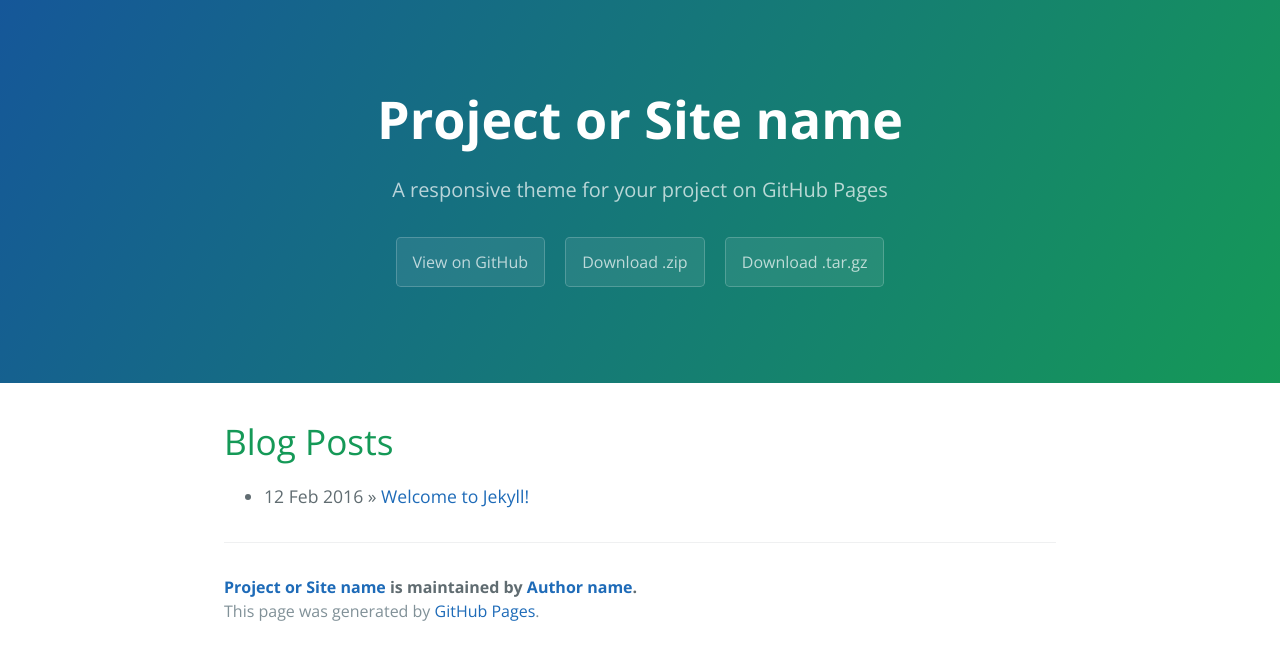
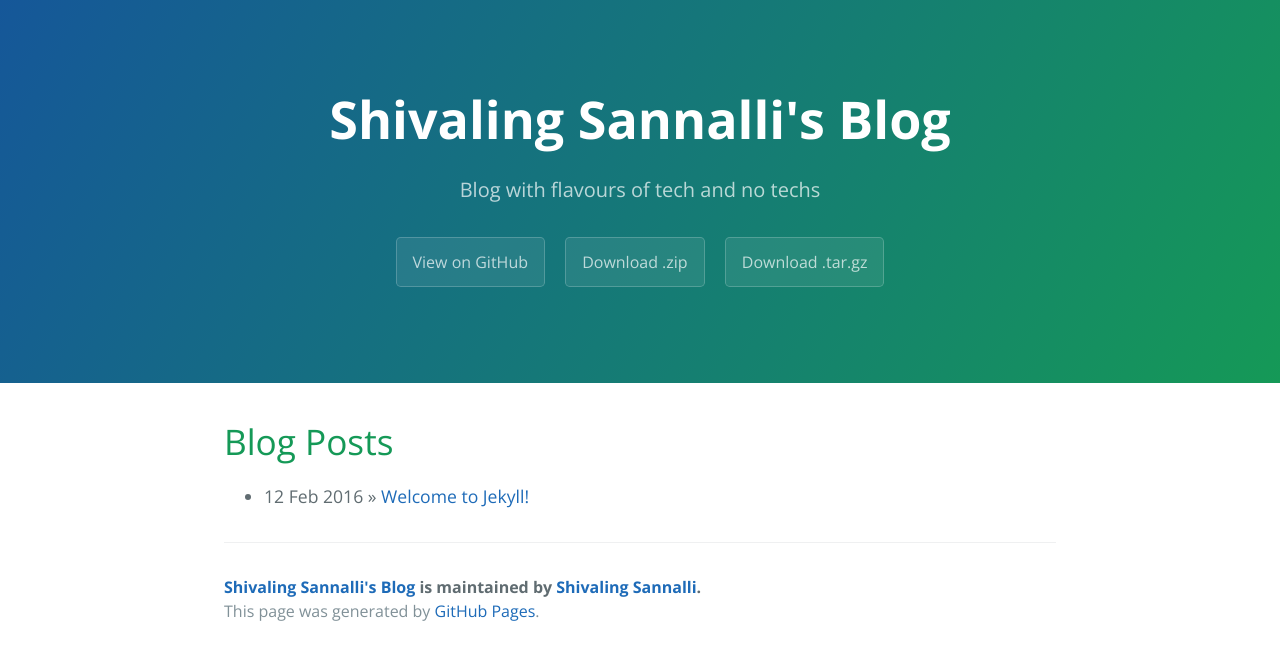
Before and after one commit to scsannalli/scsannalli.github.io, a Jekyll site: the page built from index.html, in a window 1280 px wide. Shown: the top 660 px of the page. Built offline with Jekyll 4.4.1, drawn with Linux system fonts in a browser that asks for light colours; the list of posts is cut into pages by our own code.

Commit message:
Jekyll integrate

```diff
--- a/_config.yml
+++ b/_config.yml
@@ -1,14 +1,14 @@
 # Setup
-title:        Project or Site name
-tagline:      A responsive theme for your project on GitHub Pages
+title:        Shivaling Sannalli's Blog
+tagline:      Blog with flavours of tech and no techs
 baseurl:      ""
 paginate:     1
 locale:       "en"
 
 # About/contact
 author:
-  name:       Author name
-  url:        http://yourhomepage.com
+  name:       Shivaling Sannalli
+  url:        http://scsannalli.github.io
 
 # Gems
 plugins:
```
